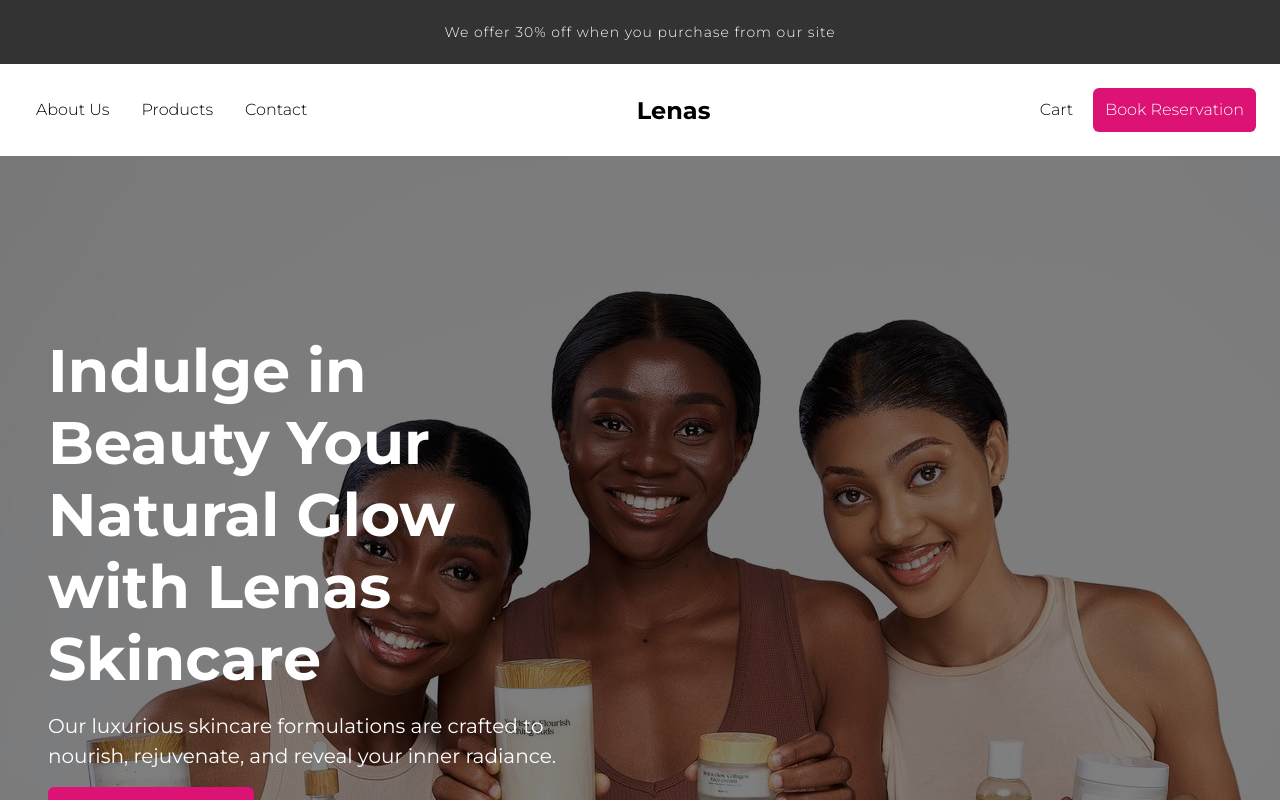
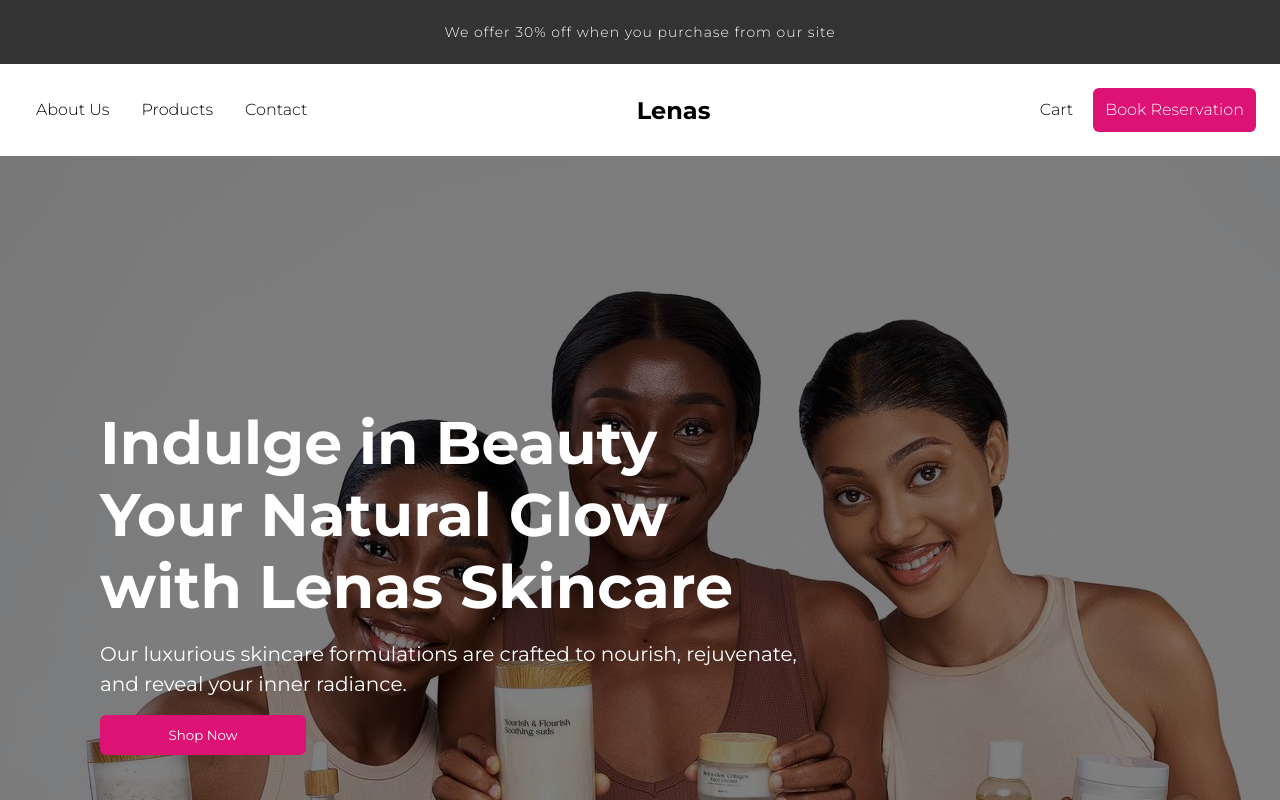
Before and after one commit to temfa/lenas, a Next.js app: page / in a window 1280 px wide. Shown: the top 800 px of the page. Built offline with nearby package versions, Linux system fonts and the light colour scheme.

Commit message:
Worked on the contact page

```diff
--- a/components/banner/index.tsx
+++ b/components/banner/index.tsx
@@ -16,7 +16,7 @@ const Banner = () => {
           Our luxurious skincare formulations are crafted to nourish, rejuvenate, and reveal your inner radiance.
         </motion.p>
         <motion.button initial={{ opacity: 0 }} animate={{ opacity: 1 }} transition={{ duration: 6 }}>
-          <Link href="/shop">Shop Now</Link>
+          <Link href="/products">Shop Now</Link>
         </motion.button>
       </div>
     </div>
--- a/components/banner/styles.module.css
+++ b/components/banner/styles.module.css
@@ -19,8 +19,8 @@
 }
 
 .content {
-    padding: 0px 48px;
-    width: 50%;
+    padding: 0px 100px;
+    width: 71%;
     position: relative;
     z-index: 5;
     display: flex;
--- a/components/header/index.tsx
+++ b/components/header/index.tsx
@@ -8,7 +8,7 @@ const Header = () => {
     <header className={styles.container}>
       <nav>
         <Link href="/about">About Us</Link>
-        <Link href="/all-products">Products</Link>
+        <Link href="/products">Products</Link>
         <Link href="/contact">Contact</Link>
       </nav>
       <h2>Lenas</h2>
--- a/components/home-product/index.tsx
+++ b/components/home-product/index.tsx
@@ -27,7 +27,7 @@ const HomeProducts: FC<Props> = ({ data, page }) => {
         })}
       </div>
       {page && (
-        <Link href="/all-products">
+        <Link href="/products">
           All Products{" "}
           <span>
             <ArrowRight />
```
Also changed, not shown: app/products/page.tsx (renamed from app/all-products/page.tsx).
